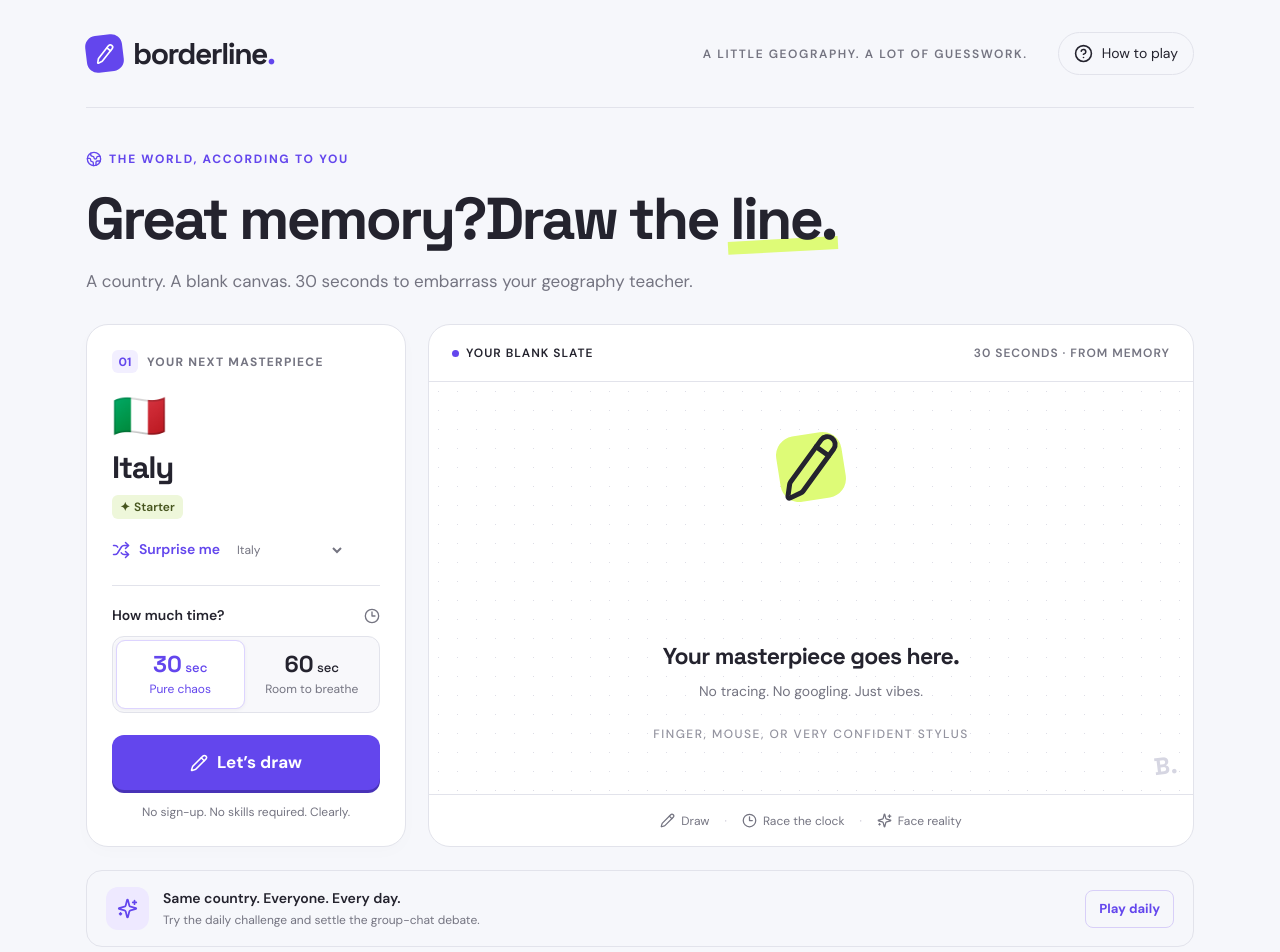
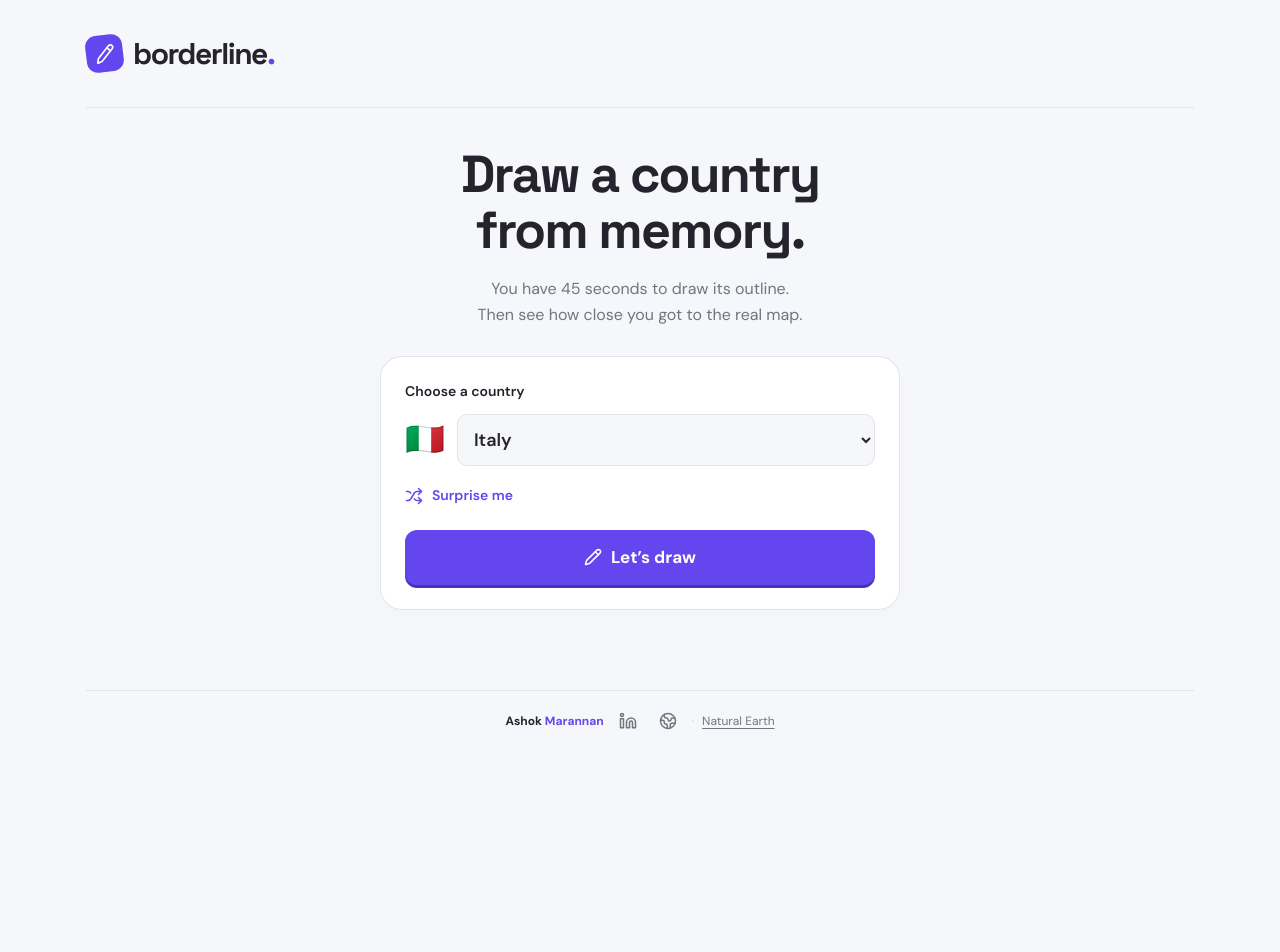
Before and after one commit to sowash22/borderline, a Next.js app: page / in a window 1280 px wide. Shown: the top 952 px of the page. After the commit the page ends 800 px from the top, so only its background shows below. Built offline with nearby package versions, Linux system fonts and the light colour scheme.

Commit message:
Simplify landing page and standardize rounds at 45 seconds

```diff
--- a/src/app/globals.css
+++ b/src/app/globals.css
@@ -1602,3 +1602,67 @@ footer.compact-footer {
   .compact-footer .creator-footer { gap: 6px; }
   .compact-footer .creator-social { width: 28px; }
 }
+
+/* One explanation, one country, one action. */
+.simple-landing {
+  max-width: 520px;
+  margin: 0 auto;
+  padding: 38px 0 48px;
+}
+.simple-landing .intro {
+  padding: 0 0 28px;
+  text-align: center;
+}
+.simple-landing .intro h1 {
+  font-size: clamp(36px, 6vw, 52px);
+  letter-spacing: -1.8px;
+  margin: 0 0 18px;
+  max-width: none;
+}
+.simple-landing .intro h1 br { display: block; }
+.simple-landing .intro p {
+  font-size: 16px;
+  max-width: none;
+  line-height: 1.6;
+}
+.simple-setup {
+  display: flex;
+  min-height: 0;
+  padding: 24px;
+}
+.simple-country {
+  font-size: 14px;
+  font-weight: 600;
+  margin-bottom: 12px;
+}
+.simple-country-row {
+  display: flex;
+  align-items: center;
+  gap: 12px;
+}
+.simple-country-row .flag { margin: 0; font-size: 32px; }
+.simple-country-row select {
+  min-width: 0;
+  width: 100%;
+  min-height: 52px;
+  background: var(--paper);
+  color: var(--ink);
+  border: 1px solid var(--line);
+  border-radius: 10px;
+  padding: 10px 12px;
+  font-size: 18px;
+  font-weight: 600;
+}
+.simple-setup .surprise-button {
+  align-self: flex-start;
+  margin-top: 8px;
+  font-size: 14px;
+  min-height: 44px;
+}
+.simple-setup .start-button { margin-top: 12px; }
+.active-board > .paper { border-radius: 16px 16px 0 0; }
+@media (max-width: 700px) {
+  .simple-landing { padding: 30px 0 32px; }
+  .simple-landing .intro p { font-size: 14px; }
+  .simple-setup { padding: 20px; }
+}
--- a/src/app/layout.tsx
+++ b/src/app/layout.tsx
@@ -3,10 +3,10 @@ import "./globals.css";
 export const metadata: Metadata = {
   title: "Borderline — Draw a country. Question your geography.",
   description:
-    "A tiny geography game with a big reality check. Draw a country from memory in 30 or 60 seconds, reveal the real map, and challenge a friend.",
+    "A tiny geography game with a big reality check. Draw a country from memory in 45 seconds, reveal the real map, and challenge a friend.",
   openGraph: {
     title: "Borderline — How bad is your geography?",
-    description: "30 seconds. One country. Absolutely no looking it up.",
+    description: "45 seconds. One country. Absolutely no looking it up.",
     type: "website",
   },
   twitter: {
--- a/src/components/drawing-board.tsx
+++ b/src/components/drawing-board.tsx
@@ -74,7 +74,7 @@ export default function DrawingBoard({
       )}
       {active && strokes.length === 0 && (
         <div className="draw-hint">
-          Draw the outline here. You’ve got this. Probably.
+          Draw the outline here.
         </div>
       )}
       <svg
--- a/src/components/game.tsx
+++ b/src/components/game.tsx
@@ -6,17 +6,14 @@ import {
   Clock3,
   Download,
   Globe2,
-  HelpCircle,
   Linkedin,
   Pencil,
   RotateCcw,
   Share2,
   Shuffle,
-  Sparkles,
   Trash2,
   Trophy,
   Undo2,
-  X,
 } from "lucide-react";
 import maps from "@/lib/maps.json";
 import DrawingBoard from "./drawing-board";
@@ -33,12 +30,7 @@ type Phase = "setup" | "drawing" | "result";
 type Bests = Record<string, number>;
 const storageKey = "borderline:bests:v1";
 const defaultMap = maps[0];
-function dailyMap() {
-  const stamp = new Date().toISOString().slice(0, 10);
-  let hash = 0;
-  for (const char of stamp) hash = (hash * 31 + char.charCodeAt(0)) >>> 0;
-  return maps[hash % maps.length];
-}
+const seconds = 45;
 function IconLabel({
   children,
   icon: Icon,
@@ -57,13 +49,11 @@ function IconLabel({
 export default function Game() {
   const [phase, setPhase] = useState<Phase>("setup");
   const [country, setCountry] = useState(defaultMap);
-  const [seconds, setSeconds] = useState(30);
-  const [remaining, setRemaining] = useState(30);
+  const [remaining, setRemaining] = useState(seconds);
   const [strokes, setStrokes] = useState<Stroke[]>([]);
   const [score, setScore] = useState(0);
   const [bests, setBests] = useState<Bests>({});
   const [newBest, setNewBest] = useState(false);
-  const [daily, setDaily] = useState(false);
   const [toast, setToast] = useState("");
   const [busy, setBusy] = useState(false);
   const [linkFallback, setLinkFallback] = useState("");
@@ -72,8 +62,7 @@ export default function Game() {
     phaseRef = useRef<Phase>("setup"),
     ink = useRef<Stroke[]>([]);
   const recent = useRef<string[]>([]);
-  const dialog = useRef<HTMLDialogElement>(null),
-    titleRef = useRef<HTMLHeadingElement>(null);
+  const titleRef = useRef<HTMLHeadingElement>(null);
   const best = bests[`${country.id}:${seconds}`] ?? 0;
   const judgement = verdict(score, !strokes.length);
 
@@ -85,7 +74,7 @@ export default function Game() {
           Object.fromEntries(
             Object.entries(saved).filter(
               ([key, value]) =>
-                /^\d{3}:(30|60)$/.test(key) &&
+                /^\d{3}:45$/.test(key) &&
                 typeof value === "number" &&
                 Number.isFinite(value) &&
                 value >= 0 &&
@@ -100,7 +89,6 @@ export default function Game() {
     const chosen = maps.find((map) => map.id === params.get("country"));
     if (chosen) {
       setCountry(chosen);
-      setSeconds(params.get("time") === "60" ? 60 : 30);
       setToast("Friend challenge loaded. Your turn!");
     }
     setReady(true);
@@ -186,7 +174,6 @@ export default function Game() {
     recent.current = [...recent.current, country.id].slice(-5);
     const choices = maps.filter((map) => !recent.current.includes(map.id));
     setCountry(choices[Math.floor(Math.random() * choices.length)]);
-    setDaily(false);
   };
   const nextRound = () => {
     randomCountry();
@@ -213,7 +200,6 @@ export default function Game() {
     setBusy(true);
     const url = new URL(location.origin);
     url.searchParams.set("country", country.id);
-    url.searchParams.set("time", String(seconds));
     const text = `I drew ${country.name} in ${seconds} seconds and got ${score}% shape match on Borderline. Can you beat that?`;
     try {
       if (navigator.share) {
@@ -259,196 +245,43 @@ export default function Game() {
           </span>
           borderline<span className="brand-dot">.</span>
         </button>
-        <div className="topbar-right">
-          <span className="edition">
-            A LITTLE GEOGRAPHY. A LOT OF GUESSWORK.
-          </span>
-          <button
-            className="help-button"
-            onClick={() => dialog.current?.showModal()}
-            aria-label="How to play"
-          >
-            <HelpCircle size={19} />
-            <span>How to play</span>
-          </button>
-        </div>
       </header>
 
       <main>
         {phase === "setup" && (
-          <>
+          <section className="simple-landing" aria-label="Start a drawing round">
             <div className="intro">
-              <span className="eyebrow">
-                <Globe2 size={16} /> THE WORLD, ACCORDING TO YOU
-              </span>
-              <h1>
-                Great memory?
-                <br />
-                Draw the <span className="underlined">line.</span>
-              </h1>
-              <p>
-                A country. A blank canvas. {seconds} seconds to embarrass your
-                geography teacher.
-              </p>
+              <h1>Draw a country<br />from memory.</h1>
+              <p>You have 45 seconds to draw its outline.<br />Then see how close you got to the real map.</p>
             </div>
-            <section
-              className="game-layout"
-              aria-label="Set up your drawing round"
-            >
-              <div className="setup-card">
-                <div className="card-heading">
-                  <span className="step-badge">01</span>
-                  <span>YOUR NEXT MASTERPIECE</span>
-                </div>
-                <div className="country-prompt">
-                  <span className="flag" aria-hidden="true">
-                    {country.flag}
-                  </span>
-                  <h2>{country.name}</h2>
-                  <span
-                    className={`difficulty ${country.difficulty.toLowerCase()}`}
-                  >
-                    <span aria-hidden="true">
-                      {country.difficulty === "Spicy"
-                        ? "🌶️"
-                        : country.difficulty === "Starter"
-                          ? "✦"
-                          : "✦ ✦"}
-                    </span>{" "}
-                    {country.difficulty}
-                  </span>
-                </div>
-                <div className="country-actions">
-                  <button className="text-button" onClick={randomCountry}>
-                    <IconLabel icon={Shuffle}>Surprise me</IconLabel>
-                  </button>
-                  <label className="country-picker">
-                    <span className="sr-only">Choose a country</span>
-                    <select
-                      value={country.id}
-                      onChange={(event) => {
-                        setCountry(
-                          maps.find((map) => map.id === event.target.value)!,
-                        );
-                        setDaily(false);
-                      }}
-                      aria-label="Choose a country"
-                    >
-                      {maps.map((map) => (
-                        <option key={map.id} value={map.id}>
-                          {map.name}
-                        </option>
-                      ))}
-                    </select>
-                  </label>
-                </div>
-                <div className="setting-label">
-                  <span>How much time?</span>
-                  <Clock3 size={16} />
-                </div>
-                <div
-                  className="duration-switch"
-                  role="group"
-                  aria-label="Round duration"
+            <div className="setup-card simple-setup">
+              <label className="simple-country" htmlFor="country">
+                Choose a country
+              </label>
+              <div className="simple-country-row">
+                <span className="flag" aria-hidden="true">{country.flag}</span>
+                <select
+                  id="country"
+                  value={country.id}
+                  onChange={(event) => setCountry(maps.find((map) => map.id === event.target.value)!)}
                 >
-                  {[30, 60].map((duration) => (
-                    <button
-                      key={duration}
-                      aria-pressed={seconds === duration}
-                      className={seconds === duration ? "selected" : ""}
-                      onClick={() => setSeconds(duration)}
-                    >
-                      <strong>
-                        {duration}
-                        <small> sec</small>
-                      </strong>
-                      <span>
-                        {duration === 30 ? "Pure chaos" : "Room to breathe"}
-                      </span>
-                    </button>
-                  ))}
-                </div>
-                <button
-                  className="primary start-button"
-                  onClick={start}
-                  disabled={!ready}
-                >
-                  <IconLabel icon={Pencil}>
-                    {daily ? "Play today’s challenge" : "Let’s draw"}
-                  </IconLabel>
-                </button>
-                <p className="start-note">
-                  No sign-up. No skills required. Clearly.
-                </p>
+                  {maps.map((map) => <option key={map.id} value={map.id}>{map.name}</option>)}
+                </select>
               </div>
-              <div className="board-card">
-                <div className="board-top">
-                  <span>
-                    <span className="ink-dot" />
-                    YOUR BLANK SLATE
-                  </span>
-                  <span>{seconds} SECONDS · FROM MEMORY</span>
-                </div>
-                <DrawingBoard
-                  strokes={[]}
-                  onChange={changeInk}
-                  active={false}
-                  acceptInput={acceptInput}
-                />
-                <div className="board-bottom">
-                  <span>
-                    <Pencil size={15} /> Draw
-                  </span>
-                  <i>·</i>
-                  <span>
-                    <Clock3 size={15} /> Race the clock
-                  </span>
-                  <i>·</i>
-                  <span>
-                    <Sparkles size={15} /> Face reality
-                  </span>
-                </div>
-              </div>
-            </section>
-            <button
-              className={`daily-strip ${daily ? "daily-selected" : ""}`}
-              onClick={() => {
-                setCountry(dailyMap());
-                setSeconds(30);
-                setDaily(true);
-              }}
-            >
-              <span className="daily-icon">
-                <Sparkles size={21} />
-              </span>
-              <span>
-                <strong>
-                  {daily
-                    ? "Today’s challenge is ready."
-                    : "Same country. Everyone. Every day."}
-                </strong>
-                <span>
-                  Try the daily challenge and settle the group-chat debate.
-                </span>
-              </span>
-              <span className="daily-cta">
-                {daily ? (
-                  <>
-                    <Check size={16} /> Selected
-                  </>
-                ) : (
-                  "Play daily"
-                )}
-              </span>
-            </button>
-          </>
+              <button className="text-button surprise-button" onClick={randomCountry}>
+                <IconLabel icon={Shuffle}>Surprise me</IconLabel>
+              </button>
+              <button className="primary start-button" onClick={start} disabled={!ready}>
+                <IconLabel icon={Pencil}>Let’s draw</IconLabel>
+              </button>
+            </div>
+          </section>
         )}
 
         {phase === "drawing" && (
           <section className="play-screen" aria-label="Drawing round">
             <div className="play-heading">
               <div>
-                <span className="eyebrow">NO LOOKING IT UP</span>
                 <h1>
                   Draw {country.name}
                   <span aria-hidden="true"> {country.flag}</span>
@@ -468,15 +301,6 @@ export default function Game() {
               <div style={{ width: `${(remaining / seconds) * 100}%` }} />
             </div>
             <div className="board-card active-board">
-              <div className="board-top">
-                <span>
-                  <span className="ink-dot" />
-                  YOUR VERSION OF {country.name.toUpperCase()}
-                </span>
-                <span>
-                  {remaining <= 5 ? "LAST FEW SECONDS!" : "TRUST YOUR MEMORY"}
-                </span>
-              </div>
               <DrawingBoard
                 strokes={strokes}
                 onChange={changeInk}
@@ -509,7 +333,7 @@ export default function Game() {
               </div>
             </div>
             <p className="playing-note">
-              Draw the outer border. Imperfect is the whole point.
+              Draw with your finger, mouse, or stylus.
             </p>
           </section>
         )}
@@ -670,47 +494,6 @@ export default function Game() {
       <div className="toast" role="status" aria-live="polite">
         {toast && <span>{toast}</span>}
       </div>
-      <dialog ref={dialog} className="help-dialog">
-        <button
-          className="close-dialog"
-          aria-label="Close instructions"
-          onClick={() => dialog.current?.close()}
-        >
-          <X size={22} />
-        </button>
-        <span className="eyebrow">YOUR 15-SECOND BRIEFING</span>
-        <h2>
-          Good borders.
-          <br />
-          Bad borders. All welcome.
-        </h2>
-        <ol>
-          <li>
-            <strong>Pick your pressure.</strong>
-            <span>Choose a country and a 30- or 60-second timer.</span>
-          </li>
-          <li>
-            <strong>Draw from memory.</strong>
-            <span>
-              Use a finger, mouse, or stylus. Undo and clear are your friends.
-            </span>
-          </li>
-          <li>
-            <strong>Meet reality.</strong>
-            <span>
-              Time’s up? Compare your drawing with the real outline. Save it,
-              share it, or try another.
-            </span>
-          </li>
-        </ol>
-        <p>
-          Shape scores are just for fun. Bests stay on this device. Nothing is
-          posted publicly.
-        </p>
-        <button className="primary" onClick={() => dialog.current?.close()}>
-          Got it. Let’s make a map.
-        </button>
-      </dialog>
     </div>
   );
 }
```
Also changed, not shown: 2 other files (tests, documents, lock files or other folders).
